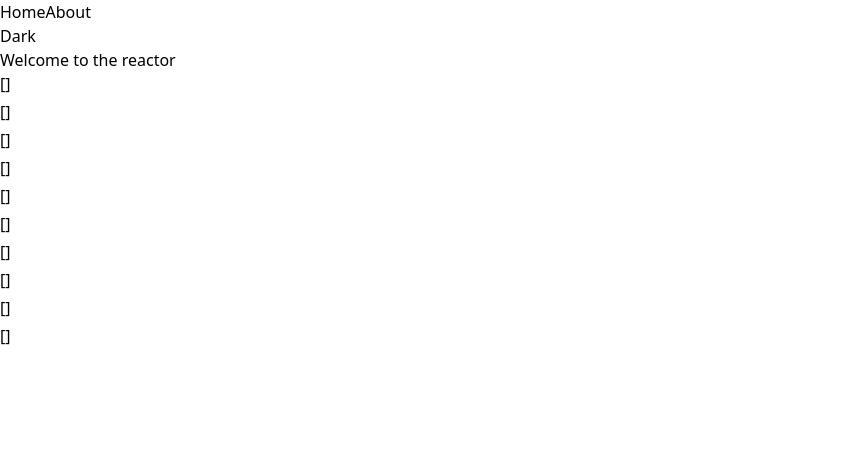
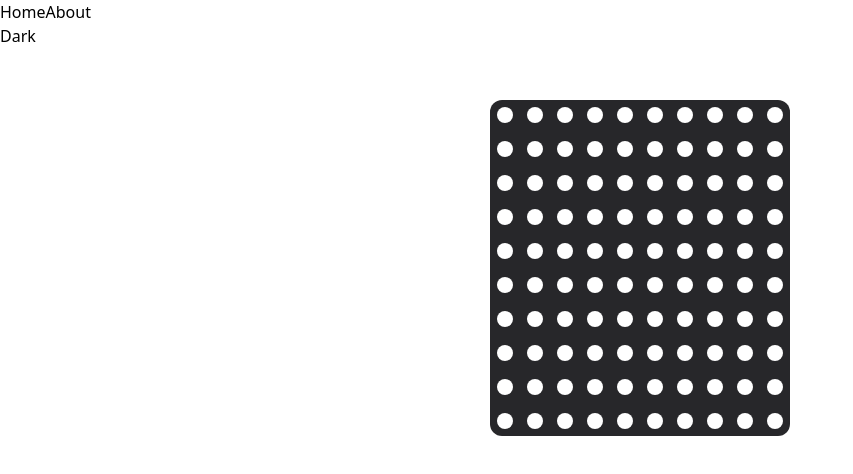
Before and after one commit to Dubbie/rbmk-visualizer, a Vue app: page / in a window 1280 px wide. Shown: the top 474 px of the page, without its empty margins (0-853 px from the left). Built offline with nearby package versions, Linux system fonts and the light colour scheme.

Commit message:
basic grid setup

```diff
--- a/src/App.vue
+++ b/src/App.vue
@@ -7,6 +7,7 @@ const { isDark, toggleDarkMode } = useDarkMode()
 
 <template>
   <div class="min-h-svh dark:text-zinc-500 dark:bg-zinc-900">
+    <div class="max-w-7xl mx-auto">
       <header>
         <div class="wrapper">
           <nav>
@@ -14,10 +15,13 @@ const { isDark, toggleDarkMode } = useDarkMode()
             <RouterLink to="/about">About</RouterLink>
           </nav>
 
-        <button @click="toggleDarkMode">{{ isDark ? 'Light' : 'Dark' }}</button>
+          <button @click="toggleDarkMode">
+            {{ isDark ? 'Light' : 'Dark' }}
+          </button>
         </div>
       </header>
 
       <RouterView />
     </div>
+  </div>
 </template>
--- a/src/components/GridView.vue
+++ b/src/components/GridView.vue
@@ -1,3 +1,4 @@
+<!-- GridView.vue -->
 <script setup>
 import { onMounted } from 'vue'
 import { useGridStore } from '@/stores/grid.js'
@@ -17,33 +18,48 @@ onMounted(() => {
 </script>
 
 <template>
-  <div
-    class="grid gap-1"
-    :style="{
-      gridTemplateColumns: `repeat(${gridStore.columns}, minmax(2rem, 1fr))`,
-    }"
-  >
+  <div class="grid-container">
     <div
       v-for="(row, rowIndex) in gridStore.grid"
       :key="`row-${rowIndex}`"
-      class="flex"
+      class="grid-row"
+      :style="{ gridTemplateColumns: `repeat(${gridStore.columns}, 1fr)` }"
     >
-      {{ row }}
       <div
         v-for="(cell, colIndex) in row"
         :key="`cell-${rowIndex}-${colIndex}`"
-        :class="[
-          'size-8 flex items-center justify-center cursor-pointer border text-xs',
-          getElementProperties(cell).color,
-        ]"
+        class="grid-cell"
         @click="changeElement(rowIndex, colIndex)"
       >
-        {{ getElementProperties(cell).label }}
+        <div
+          class="element rounded-full size-4"
+          :class="getElementProperties(cell).color"
+        ></div>
       </div>
     </div>
   </div>
 </template>
 
 <style scoped>
-/* Optional if you need specific scoped styles beyond Tailwind's utility classes */
+.grid-container {
+  display: grid; /* This should remain to create the overall grid */
+  gap: 4px; /* Adjust spacing between grid cells */
+}
+
+.grid-row {
+  display: grid;
+  grid-template-columns: repeat(
+    auto-fill,
+    minmax(30px, 1fr)
+  ); /* Adjust as necessary */
+}
+
+.grid-cell {
+  width: 30px; /* Cell width */
+  height: 30px; /* Cell height */
+  display: flex; /* Flex to center the element within the cell */
+  align-items: center;
+  justify-content: center;
+  cursor: pointer; /* Pointer cursor on hover */
+}
 </style>
--- a/src/composables/useElements.js
+++ b/src/composables/useElements.js
@@ -5,7 +5,7 @@ export function useElements() {
     uranium: { color: 'bg-blue-500', label: 'Uranium' },
     inert: { color: 'bg-gray-400', label: 'Inert' },
     xenon: { color: 'bg-gray-600', label: 'Xenon' },
-    empty: { color: 'bg-white', label: 'Empty' },
+    empty: { color: 'bg-white dark:bg-zinc-700', label: 'Empty' },
   })
 
   const getElementProperties = elementKey =>
--- a/src/stores/grid.js
+++ b/src/stores/grid.js
@@ -3,13 +3,14 @@ import { defineStore } from 'pinia'
 export const useGridStore = defineStore('grid', {
   state: () => ({
     rows: 10,
-    cols: 10,
+    columns: 10,
     grid: [],
   }),
   actions: {
     initializeGrid() {
-      this.grid = Array.from({ length: this.rows }, () =>
-        Array.from({ length: this.columns }, () => 'empty'),
+      this.grid = Array.from(
+        { length: this.rows },
+        () => Array.from({ length: this.columns }, () => 'empty'), // Initialize with 'empty'
       )
     },
     setElement(row, col, element) {
--- a/src/views/ReactorView.vue
+++ b/src/views/ReactorView.vue
@@ -3,11 +3,15 @@ import GridView from '@/components/GridView.vue'
 </script>
 
 <template>
-  <div>
-    <p>Welcome to the reactor</p>
+  <div class="container relative h-screen">
+    <p class="text-xl font-bold text-white text-center mb-6">
+      Welcome to the reactor
+    </p>
 
-    <div>
-      <GridView />
+    <div class="flex justify-center">
+      <div class="bg-zinc-800 rounded-xl">
+        <GridView />
+      </div>
     </div>
   </div>
 </template>
--- a/tailwind.config.js
+++ b/tailwind.config.js
@@ -4,5 +4,6 @@ export default {
   theme: {
     extend: {},
   },
+  darkMode: 'selector',
   plugins: [],
 }
```
Lines whose indentation alone changed are shown as unchanged.
